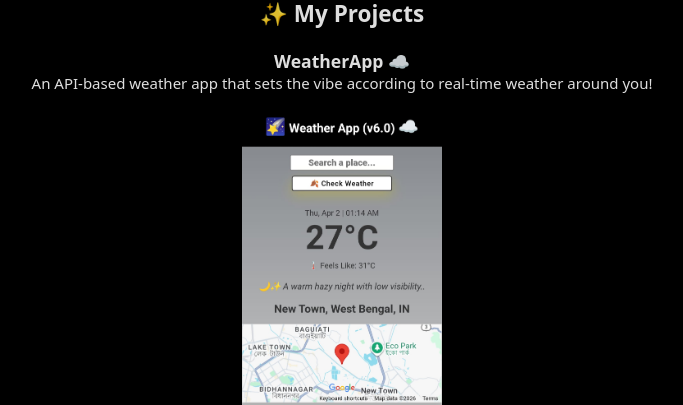
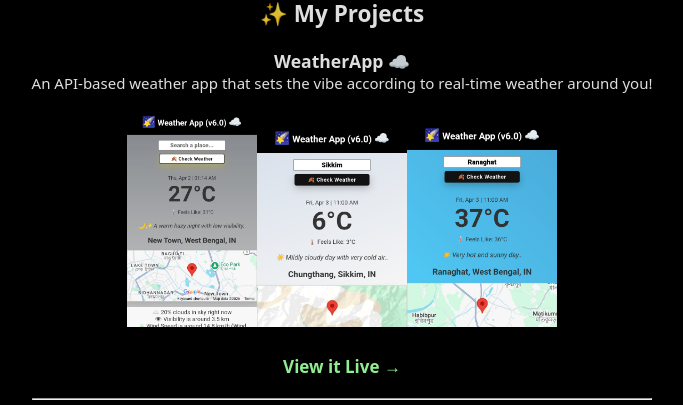
Before and after one commit to ronitkbiswas/myPortfolio, a React (Vite) app: page / in a window 1280 px wide. Shown: the part 1059-1464 px from the top of the page, without its empty margins (298-981 px from the left). Built offline with nearby package versions, Linux system fonts and the light colour scheme.

Commit message:
img url's

```diff
--- a/src/components/ProjectInfo.jsx
+++ b/src/components/ProjectInfo.jsx
@@ -1,5 +1,8 @@
-import weatherImg from "../assets/images/weatherApp.jpeg";
-
+import lahoreImg from "../assets/images/lahoreWeather.jpg";
+import ranaghatImg from "../assets/images/ranaghatWeather.jpg";
+import bangaloreImg from "../assets/images/bangaloreWeather.jpg";
+import sikkimImg from "../assets/images/sikkimWeather.jpg";
+import mainImg from "../assets/images/weatherApp.jpeg";
 export default function Projects() {
   return (
     <div className="projects">
@@ -15,8 +18,18 @@ export default function Projects() {
 
         <a href="https://ronitkbiswas.github.io/weatherApp/" target="_blank">
          <br></br>
-          <img width="200px" src={weatherImg} alt="weather app" />
+      <img width="130px" src={mainImg} />
+      <img width="150px" src={sikkimImg} alt="weather app"/>
+      {/* <img width="150px" src={lahoreImg} alt="weather app" /> */}
+      <img width="150px" src={ranaghatImg} alt="weather app"/>
+      {/* <img width="150px" src={bangaloreImg} alt="weather app" /> */}
+
         </a>
+
+
+    {/* <div style="display: inline">a</div>
+    <div style="display: inline">b</div>
+    <div style="display: inline">c</div>  */}
 
         <a
           className="live-link"
```
